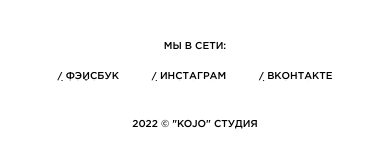
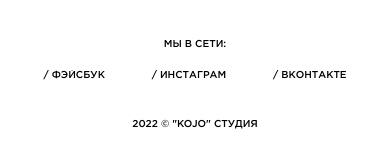
Before and after one commit to AnatolyKostarev/kojo, a React (Create React App) app: page /services in a window 390 px wide. Shown: the part 669-829 px from the top of the page. Built offline with nearby package versions, Linux system fonts and the light colour scheme.

Commit message:
Change styles for Footerworks component

```diff
--- a/src/layouts/footer/works/Footerworks.module.css
+++ b/src/layouts/footer/works/Footerworks.module.css
@@ -33,8 +33,9 @@ footer {
 
 .list {
   display: flex;
+  justify-content: space-between;
+  column-gap: 2.5vw;
   height: 1vh;
-  justify-content: space-between;
   overflow: hidden;
 }
 
@@ -42,9 +43,9 @@ footer {
   transition: 0.3s ease-in-out;
 }
 
-.item:nth-child(2n) {
+/* .item:nth-child(2n) {
   margin: 0 1.4vw;
-}
+} */
 
 .roll__link {
   display: block;
@@ -80,7 +81,7 @@ footer {
   text-transform: uppercase;
 }
 
-@media (min-width: 2000px) {
+/* @media (min-width: 2000px) {
   .link__top {
     line-height: 15px;
   }
@@ -90,7 +91,7 @@ footer {
   .link__top {
     line-height: 11px;
   }
-}
+} */
 
 @media (max-width: 1023px) {
   .container {
@@ -103,12 +104,9 @@ footer {
     max-width: 100%;
   }
 
-  .link__top {
-    line-height: 9px;
-  }
-
   .social {
     flex-direction: column;
+    width: 100%;
     margin-bottom: 40px;
   }
 
@@ -116,61 +114,24 @@ footer {
     margin: 0 auto 2.5vh;
   }
 
-  .item:nth-child(2n) {
-    margin: 0 8.4vw;
-  }
-}
-
-@media (max-width: 576px) {
-  .container {
-    padding: 0 20px;
+  .list {
+    justify-content: center;
+    column-gap: 12vw;
+    width: 100%;
+    height: auto;
   }
 
-  .footer {
-    flex-direction: column;
-    padding-bottom: 5.5vh;
-    max-width: 100%;
-  }
-
-  .social {
-    flex-direction: column;
-    margin-bottom: 40px;
-  }
-
-  .title {
-    margin: 0 auto 2.5vh;
-  }
-
-  .item:nth-child(2n) {
-    margin: 0 8.4vw;
+  .item:hover {
+    transition: 0;
+    transform: translate(0);
   }
 
   .link__top {
-    line-height: 10px;
+    line-height: 11px;
+    transition: 0;
+  }
+
+  .link__bottom {
+    display: none;
   }
 }
-
-/* @media (max-width: 1023px) {
-  .container {
-    padding: 0 20px;
-  }
-
-  .footer {
-    flex-direction: column;
-    padding-bottom: 100px;
-    max-width: 100%;
-  }
-
-  .social {
-    flex-direction: column;
-    margin-bottom: 40px;
-  }
-
-  .title {
-    margin: 0 auto 2.5vh;
-  }
-
-  .item:nth-child(2n) {
-    margin: 0 8.4vw;
-  }
-} */
```
